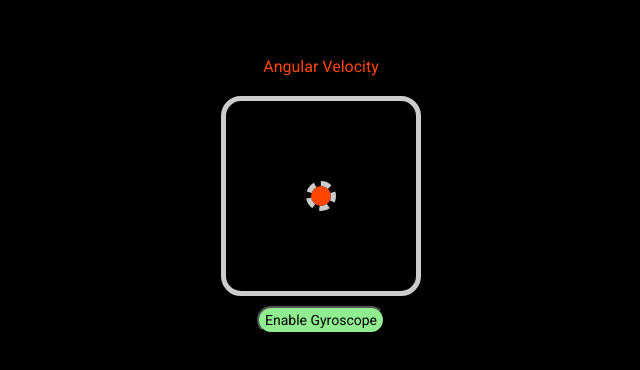
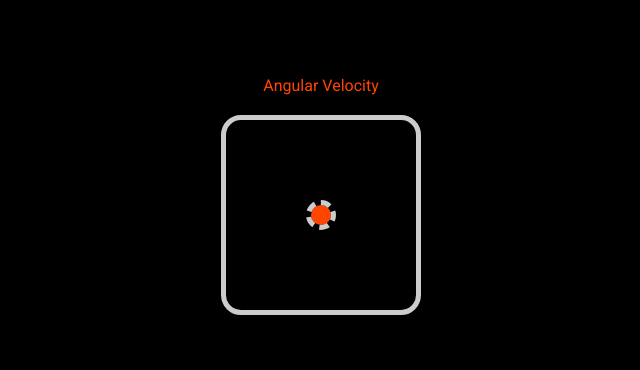
Before and after one commit to ersandeepahirwar/POCs, a plain HTML site: page Gyroscope POCs/Angular Velocity/index.html in a window 1280 px wide. Shown: the part 206-576 px from the top of the page, without its empty margins (319-959 px from the left). Drawn offline with nearby package versions, Linux system fonts and the light colour scheme.

```diff
--- a/Gyroscope POCs/Angular Velocity/index.html
+++ b/Gyroscope POCs/Angular Velocity/index.html
@@ -19,7 +19,6 @@
         <div class="road">
             <div class="wheel"></div>
         </div>
-        <button class="button" onclick="enableGyroscope()">Enable Gyroscope</button>
     </div>
 
     <script type="text/javascript" src="https://cdnjs.cloudflare.com/ajax/libs/mdb-ui-kit/6.1.0/mdb.min.js"></script>
--- a/Gyroscope POCs/Angular Velocity/script.js
+++ b/Gyroscope POCs/Angular Velocity/script.js
@@ -20,33 +20,3 @@
 sensor.onerror = (event) => {
   alert(event.error.name, event.error.message);
 };
-
-const enableGyroscope = () => {
-  const sensor = new RelativeOrientationSensor();
-  Promise.all([
-    navigator.permissions.query({ name: "accelerometer" }),
-    navigator.permissions.query({ name: "gyroscope" }),
-  ]).then((results) => {
-    if (results.every((result) => result.state === "granted")) {
-      sensor.start();
-
-      sensor.onreading = () => {
-        x = sensor.x * 100;
-        y = sensor.y * 100;
-        z = sensor.z * -33;
-
-        const wheel = document.querySelector(".wheel");
-
-        wheel.style.left = wheel.offsetLeft + x + "px";
-        wheel.style.top = wheel.offsetTop - y + "px";
-        wheel.style.transform = `rotate(${z}deg)`;
-      };
-
-      sensor.onerror = (event) => {
-        alert(event.error.name, event.error.message);
-      };
-    } else {
-      alert("No Permissions to use Relative Orientation Sensor");
-    }
-  });
-};
--- a/Gyroscope POCs/Angular Velocity/style.css
+++ b/Gyroscope POCs/Angular Velocity/style.css
@@ -36,10 +36,3 @@
   left: 85px;
   transition: left 0.2s linear, top 0.2s linear, transform 0.2s linear;
 }
-
-.button {
-  margin-top: 10px;
-  font-size: 14px;
-  background-color: lightgreen;
-  border-radius: 20px;
-}
```
